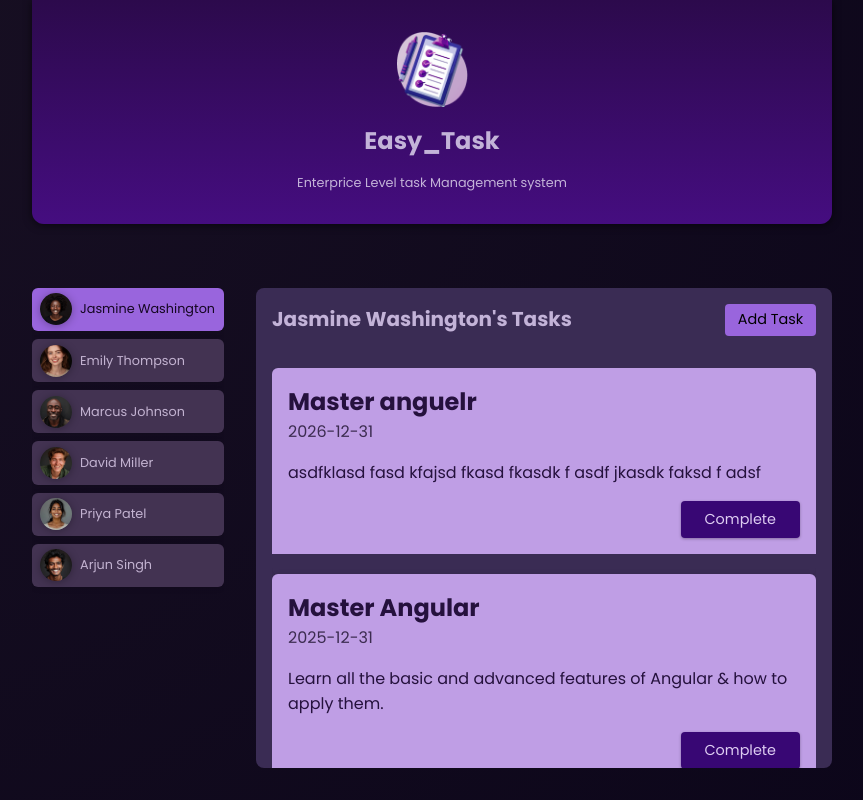
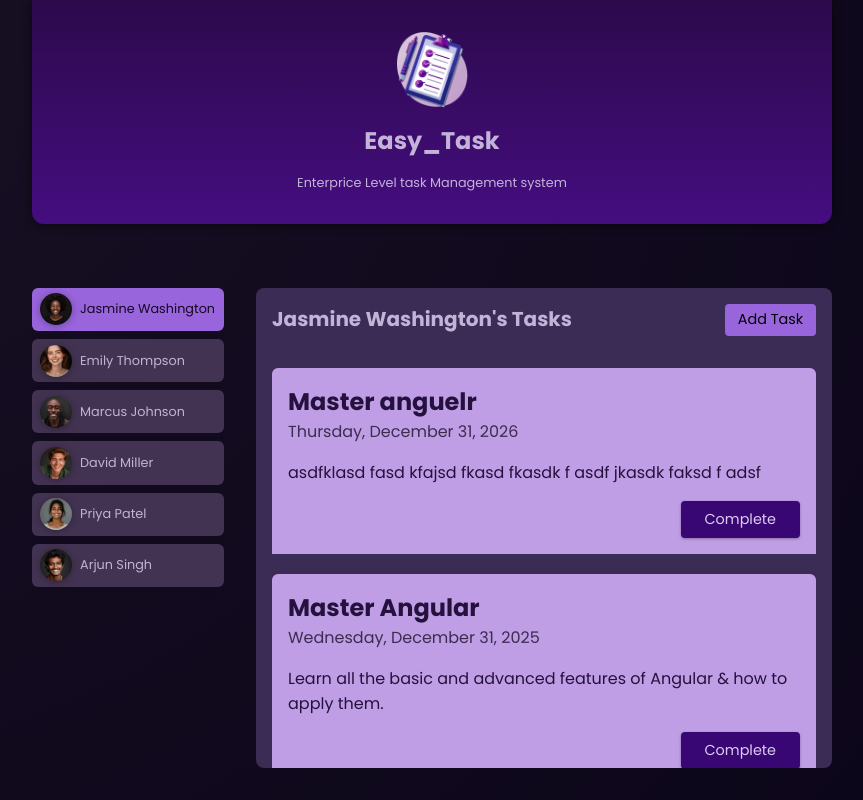
Before and after one commit to MSaqib123/section-1-angular-project, an Angular app: page / in a window 1280 px wide. Both pictures are taken after a click on the button "Jasmine Washington". Shown: the whole page, without its empty margins (208-1071 px from the left). Built offline with nearby package versions, Linux system fonts and the light colour scheme.

Commit message:
49. Transforming Template Data with Pipes

```diff
--- a/src/app/Class_48_to_55/tasks/task/task.component.html
+++ b/src/app/Class_48_to_55/tasks/task/task.component.html
@@ -1,7 +1,11 @@
 <app-card>
     <article>
         <h2>{{task.title}}</h2>
-        <time>{{task.dueDate}}</time>
+         <!-- <time>{{task.dueDate}}</time> -->
+        <!-- <time>{{task.dueDate | date}}</time> -->
+        <!-- <time>{{task.dueDate | date:'short'}}</time> -->
+        <!-- <time>{{task.dueDate | date:'long'}}</time> -->
+        <time>{{task.dueDate | date:'fullDate'}}</time>
         <p>{{task.summary}}</p>
         <p class="actions">
             <button (click)="onCompleteTask()">Complete </button>
--- a/src/app/Class_48_to_55/tasks/task/task.component.ts
+++ b/src/app/Class_48_to_55/tasks/task/task.component.ts
@@ -1,10 +1,11 @@
 import { Component, EventEmitter, Input, Output } from '@angular/core';
 import { Task } from '../task.model';
-import { CardComponent } from "../../shared/card/card.component";
+import { CardComponent } from '../../shared/card/card.component';
+import { CommonModule } from '@angular/common';
 
 @Component({
   selector: 'app-task',
-  imports: [CardComponent],
+  imports: [CardComponent, CommonModule],
   templateUrl: './task.component.html',
   styleUrl: './task.component.css',
 })
```
